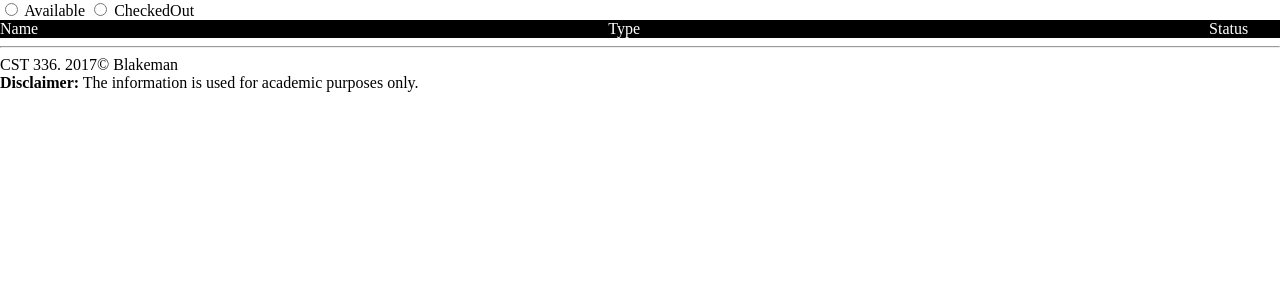
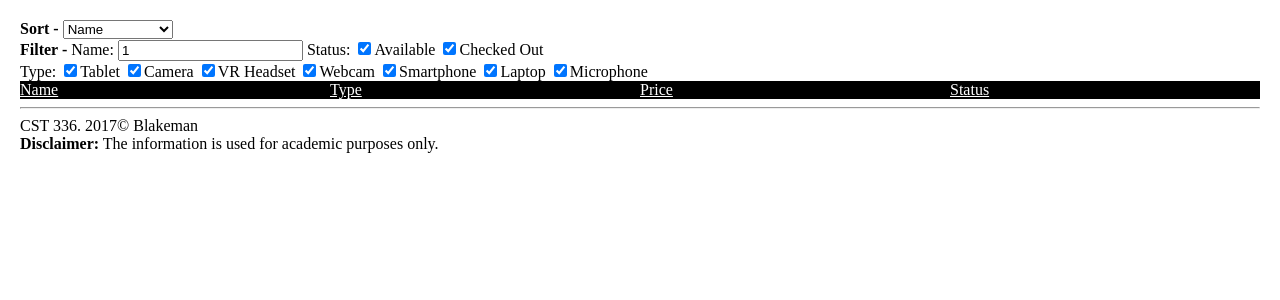
Before and after one commit to rblakeman/WebDevelopmentCatalog, a PHP site: page /lab5/index.php?name=1 in a window 1280 px wide. Shown: the top 300 px of the page. Run offline with PHP 8.4, Linux system fonts and the light colour scheme; data that the repository does not hold is empty.

Commit message:
More lab5 progress

```diff
--- a/lab5/css/style.css
+++ b/lab5/css/style.css
@@ -1,11 +1,38 @@
 body {
     margin: 0 auto;
-    padding: auto;
+    padding: 20px;
+}
+
+#Filter {
+    font-weight: bold;
+}
+
+#column2 {
+    float: left;
+    width: 25%;
+    text-decoration: underline;
+}
+/* Clear floats after the columns */
+#row2:after {
+    content: "";
+    display: table;
+    clear: both;
 }
 
 #bar {
     background-color: black;
-    color: white;
+    color:white;
+}
+
+#column {
+    float: left;
+    width: 25%;
+}
+/* Clear floats after the columns */
+#row:after {
+    content: "";
+    display: table;
+    clear: both;
 }
 
 #whitecol {
@@ -16,18 +43,3 @@ body {
     color: black;
     background-color: grey;
 }
-
-#names {
-    float: left;
-    text-align: left;
-}
-#types {
-    float: right;
-    position: relative;
-    left: -50%; /* or right 50% */
-    text-align: left
-}
-#available {
-    float: right;
-    text-align: right;
-}
--- a/lab5/index.php
+++ b/lab5/index.php
@@ -8,10 +8,32 @@
     <body>
         <nav>
             <form>
-                <input type="radio" id="lavailable" name="status" value="available">
-                <label for="Available"></label><label for="lavailable"> Available </label>
-                <input type="radio" id="lcheckedout" name="status" value="checkedout">
-                <label for="CheckedOut"></label><label for="lcheckedout"> CheckedOut </label>
+                <span id="Filter">Sort - </span>
+                <select name = "sort">
+                    <option value="name">Name</option>
+                    <option value="nascending">-->Ascending</option>
+                    <option value="ndescending">-->Descending</option>
+                    <option value="type">Price</option>
+                    <option value="tascending">-->Ascending</option>
+                    <option value="tdescending">-->Descending</option>
+                </select>
+                <br>
+
+                <span id="Filter">Filter - </span>
+                Name:
+                <input type="text" name="name" placeholder="Product Name" value="<?=$_GET['name']?>"/>
+                Status:
+                <input type="checkbox" name="status" value="available" checked>Available
+                <input type="checkbox" name="status" value="checkedout" checked>Checked Out
+                <br>
+                Type:
+                <input type="checkbox" name="type" value="tablet" checked>Tablet
+                <input type="checkbox" name="type" value="camera" checked>Camera
+                <input type="checkbox" name="type" value="vrheadset" checked>VR Headset
+                <input type="checkbox" name="type" value="webcam" checked>Webcam
+                <input type="checkbox" name="type" value="smartphone" checked>Smartphone
+                <input type="checkbox" name="type" value="laptop" checked>Laptop
+                <input type="checkbox" name="type" value="microphone" checked>Microphone
             </form>
         </nav>
         <?php
@@ -22,41 +44,53 @@
             $dbConn = new PDO("mysql:host=$host; dbname=$dbname", $username, $password);
             $dbConn -> setAttribute(PDO::ATTR_ERRMODE, PDO::ERRMODE_EXCEPTION);
 
-            $dbData = $dbConn->query("SELECT * FROM device"); //WHERE deviceType = 'Camera'"); // gets data base object
-            $dbArray = $dbData->fetchAll(); // gets associative array of data
-            ?><div id="bar">
-                <div id="names">Name</div>
-                <div id="types">Type</div>
-                <div id="available">Status</div>
-                <br>
-            </div>
+            $dbData = $dbConn->query("SELECT * FROM device ORDER BY deviceName ASC");
+            if ($_GET['sort'] == "name" || $_GET['sort'] == "nascending")
+                $dbData = $dbConn->query('SELECT * FROM device ORDER BY deviceName ASC');
+            else if ($_GET['sort'] == "ndescending")
+                $dbData = $dbConn->query('SELECT * FROM device ORDER BY deviceName DESC');
+
+            else if ($_GET['sort'] == "price" || $_GET['sort'] == "pascending")
+                $dbData = $dbConn->query('SELECT * FROM device ORDER BY price ASC');
+            else if ($_GET['sort'] == "pdescending")
+                $dbData = $dbConn->query('SELECT * FROM device ORDER BY price DESC');
+
+            $dbArray = $dbData->fetchAll();
+            ?><div id="bar"><div id="row2">
+                <div id="column2">Name</div>
+                <div id="column2">Type</div>
+                <div id="column2">Price</div>
+                <div id="column2">Status</div>
+            </div></div>
             <?php
             for ($i = 0; $i < sizeof($dbArray); $i++)
             {
+                ?><div id="whitecol">
+                <div id="row"><?php
                 if ($i % 2 == 0) {
-                    ?><div id="whitecol">
-                    <div id="names"><?php
+                    ?><div id="column"><?php
                     echo $dbArray[$i]['deviceName'];
-                    ?></div><div id="types"><?php
+                    ?></div><div id="column"><?php
                     echo $dbArray[$i]['deviceType'];
-                    ?></div><div id="available"><?php
+                    ?></div><div id="column"><?php
+                    echo $dbArray[$i]['price'];
+                    ?></div><div id="column"><?php
                     echo $dbArray[$i]['status'];
-                    ?></div><?php
-                    echo "<br>";
-                    ?></div><?php
+                    ?></div></div><?php
+                    ?><div id="greycol"><?php
                 }
                 else {
-                    ?><div id="greycol">
-                    <div id="names"><?php
+                    ?><div id="column"><?php
                     echo $dbArray[$i]['deviceName'];
-                    ?></div><div id="types"><?php
+                    ?></div><div id="column"><?php
                     echo $dbArray[$i]['deviceType'];
-                    ?></div><div id="available"><?php
+                    ?></div><div id="column"><?php
+                    echo $dbArray[$i]['price'];
+                    ?></div><div id="column"><?php
                     echo $dbArray[$i]['status'];
-                    ?></div><?php
-                    echo "<br>";
-                    ?></div><?php
+                    ?></div></div><?php
                 }
+                ?></div><?php
             }
 
         ?>
```
Also changed, not shown: 1 other file.
